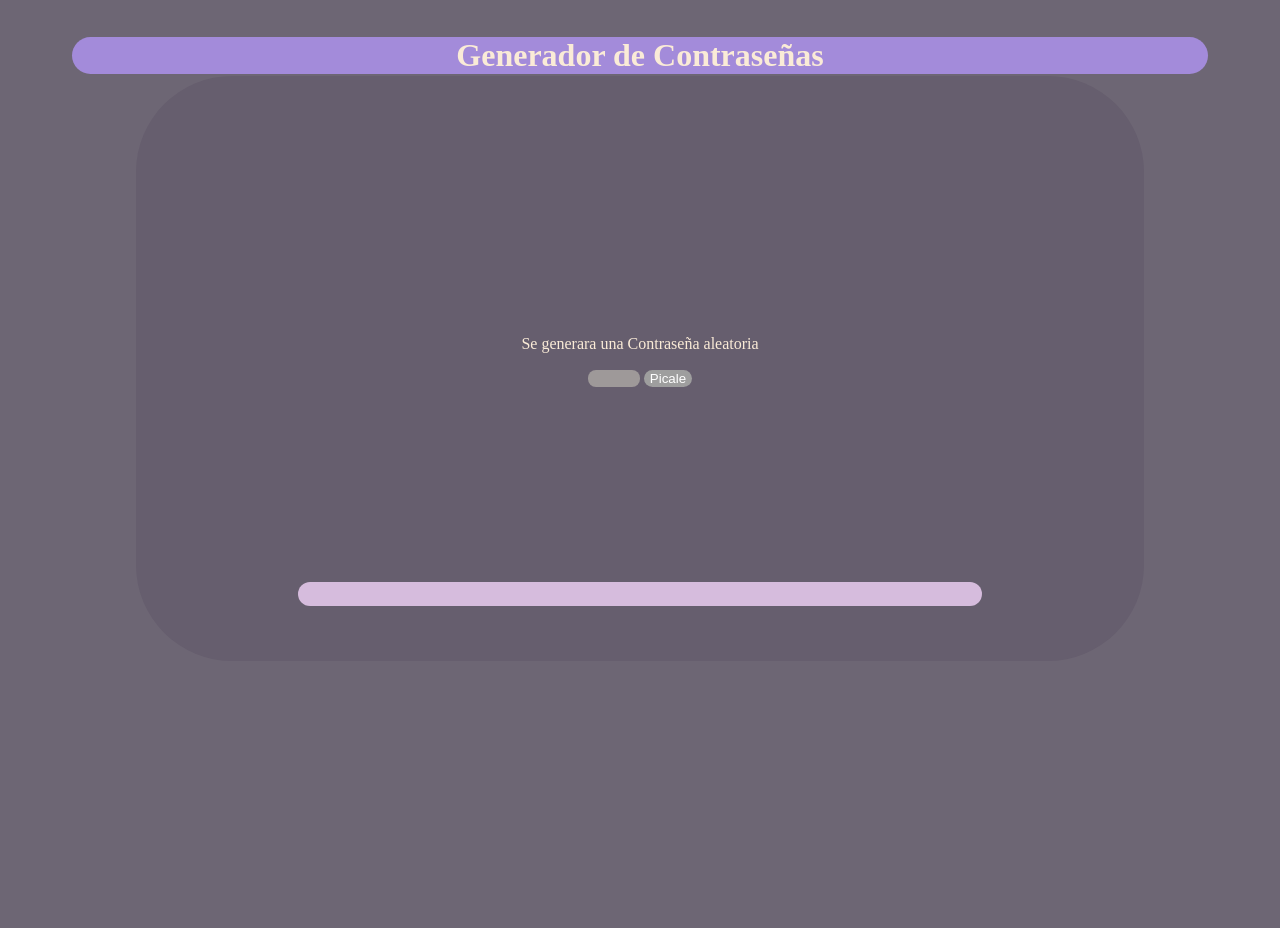
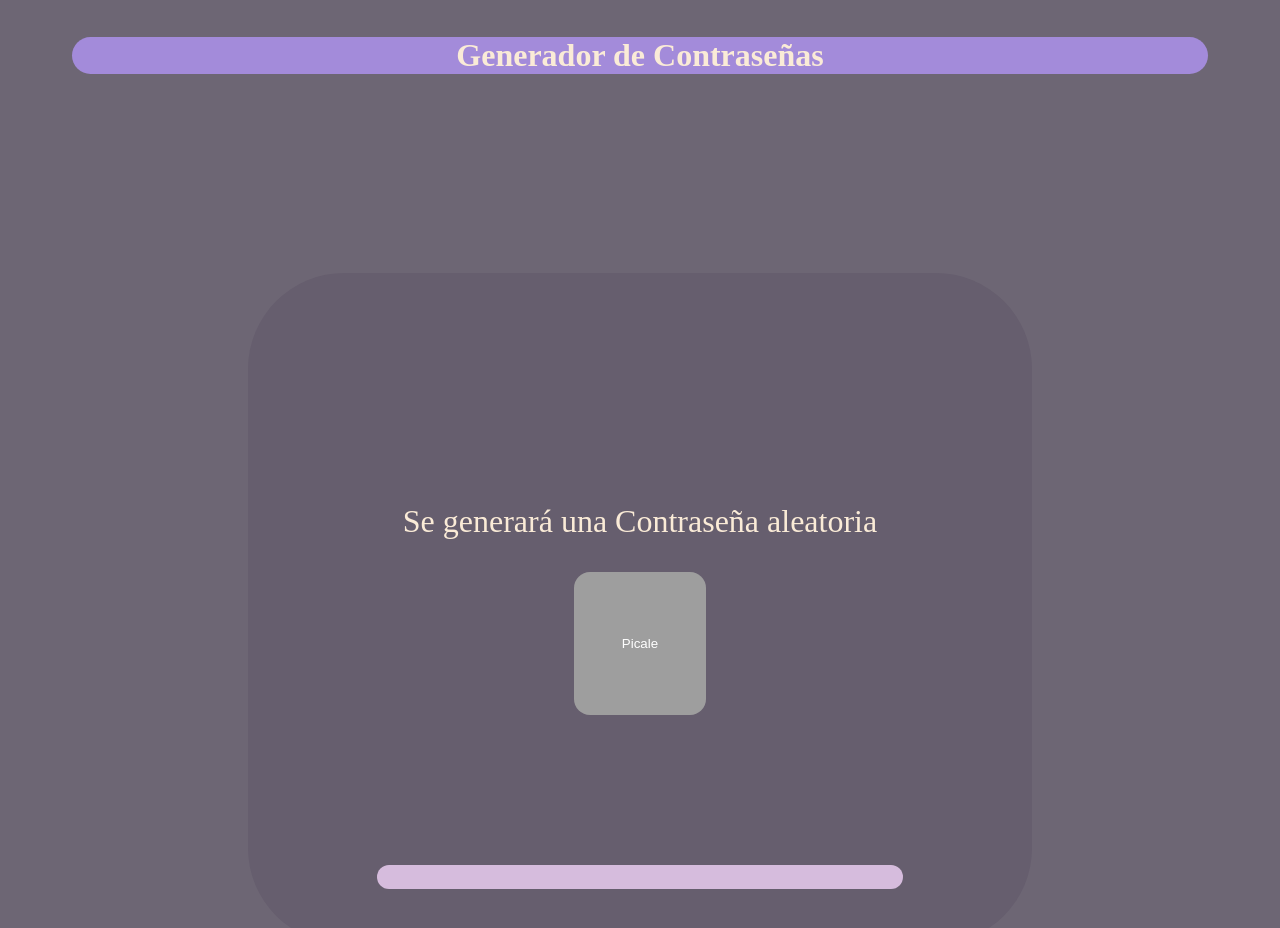
Before and after one commit to espia509/generador-de-contrase-as, a plain HTML site: page fj/index.html in a window 1280 px wide. Before the commit the page ends 800 px from the top, so only its background shows below. Drawn offline with Linux system fonts and the light colour scheme.

Commit message:
Add files via upload
Con esto queda la pequeña prcatica

```diff
--- a/fj/index.html
+++ b/fj/index.html
@@ -18,8 +18,7 @@
     <div class="ope">
         <div class="hole">
             <div class="jop">
-                <p>Se generara una Contraseña aleatoria</p>
-                <input type="number" onkeyup="mostrar(this.value)" id="lock" min="10" max="30">
+                <p>Se generará una Contraseña aleatoria</p>
                 <button type="submit" id="btn1" class="btn" onclick="passGeneret()">Picale</button>
             </div>
             <div class="trr">
--- a/fj/main.js
+++ b/fj/main.js
@@ -1,9 +1,8 @@
 const gop = document.getElementById("lot");
-const sho = document.getElementById("lock").vale;
 const pass_gen = "abcdefghijklmnopqrstuvwxyzABCDEFGHIJKLMNOPQRSTUVWXYZ1234567890#$%&/=?@";
 
 
-function passGeneret(length = sho){
+function passGeneret(length = 9){
 
     let result = "";
     for (let i = 0; i <= length; i++) {
@@ -13,5 +12,12 @@ function passGeneret(length = sho){
 }
 
 document.getElementById('btn1').onclick = function(){
+/*    if (sho = 1) {
+        for (let a = 0; a < array.length; a--) {
+            result -= passGeneret();
+
+        }
+    }*/
+
     gop.innerHTML=passGeneret();
 }
--- a/fj/st.css
+++ b/fj/st.css
@@ -2,7 +2,7 @@ body{
     background-color: rgb(109, 102, 116);
 }
 h1,h2,p,td{
-    text-decoration: dotted;
+    text-decoration: solid;
     color: antiquewhite;
 }
 header{
@@ -16,6 +16,13 @@ input{
     border: none;
     color: azure;
     background-color: rgb(158, 153, 153);
+}
+p{
+    text-align: center;
+    font-size: 2rem;
+}
+span{
+    margin-top: 14rem;
 }
 #lock:hover{
     background-color: aliceblue;
@@ -31,7 +38,8 @@ input{
 }
 .ope{
     align-items: center;
-    margin-top: -10%;
+    margin-top: -5%;
+    padding: 7rem;
 }
 .hole{
     text-align: center;
@@ -50,6 +58,8 @@ input{
     border-radius: 1rem;
     background-color: rgb(158, 158, 158);
     color: rgb(255, 255, 255);
+    padding: 4rem 3rem;
+    size: 1rem;
 }
 .btn:hover{
     color:  rgb(204, 215, 224);
```
